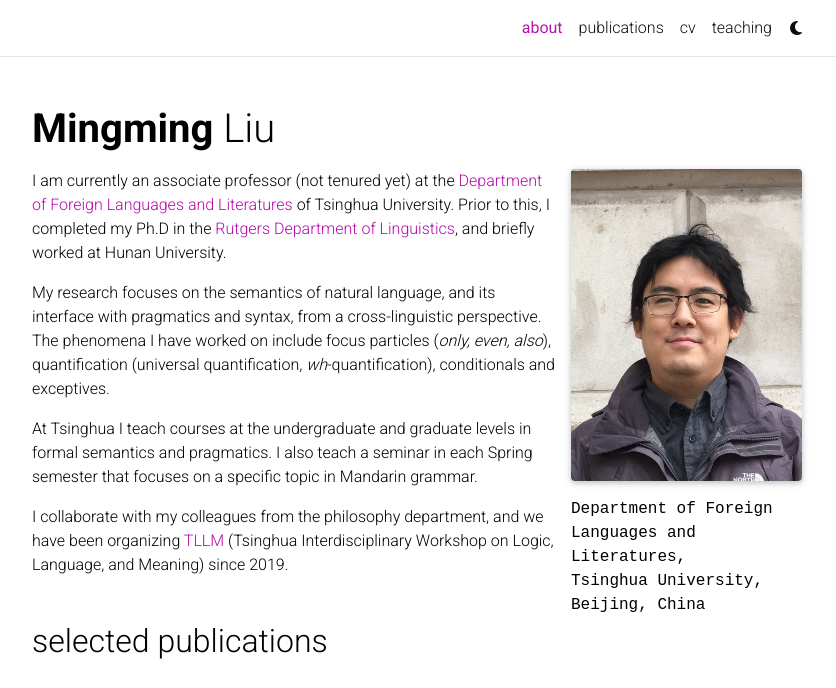
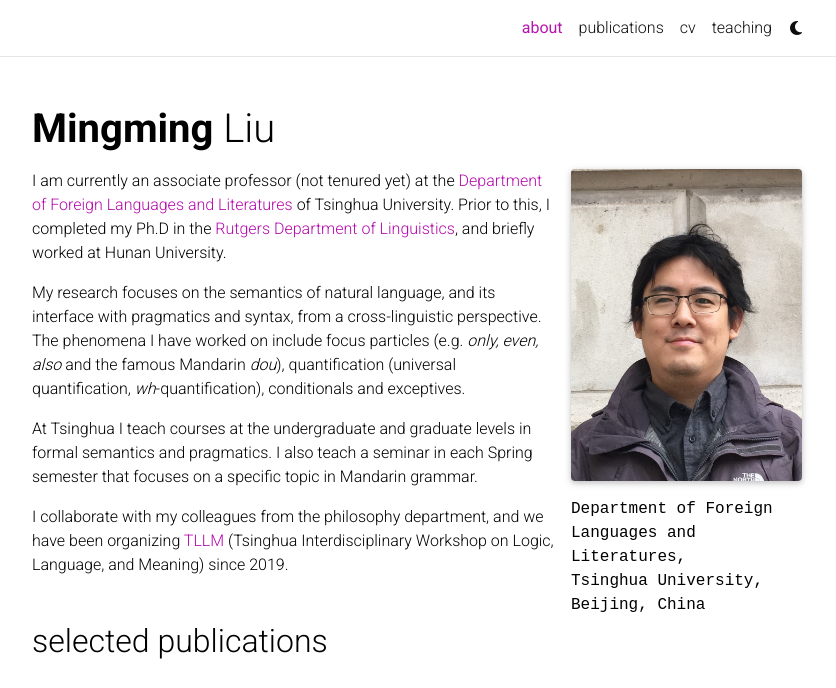
Before and after one commit to markliu02/markliu02.github.io, a Jekyll site: the page built from _pages/about.md, in a window 1280 px wide and 958 px high, cut to the strip 0-688 px from the top of the window. Shown: the whole strip, without its empty margins (223-1059 px from the left). Built offline with Jekyll 4.4.1, drawn with Linux system fonts in a browser that asks for light colours; full-size pictures stand in for the smaller copies a plugin makes; comment, search, counter and statistics services are not loaded; a style sheet for code colours, icons or effects is not loaded.

Commit message:
Update about.md

```diff
--- a/_pages/about.md
+++ b/_pages/about.md
@@ -21,7 +21,7 @@
 
 I am currently an associate professor (not tenured yet) at the [Department of Foreign Languages and Literatures](https://www.dfll.tsinghua.edu.cn/index.htm) of Tsinghua University.  Prior to this, I completed my Ph.D in the [Rutgers Department of Linguistics](https://ling.rutgers.edu), and briefly worked at Hunan University.
 
-My research focuses on the  semantics of natural language, and its interface with pragmatics and syntax, from a cross-linguistic perspective. The phenomena I have worked on include focus particles (*only, even, also*), quantification (universal quantification, *wh*-quantification), conditionals and exceptives.
+My research focuses on the  semantics of natural language, and its interface with pragmatics and syntax, from a cross-linguistic perspective. The phenomena I have worked on include focus particles (e.g. *only, even, also* and the famous Mandarin *dou*), quantification (universal quantification, *wh*-quantification), conditionals and exceptives.
 
 At Tsinghua I teach courses at the undergraduate and graduate levels in formal semantics and  pragmatics. I also teach a seminar in each Spring semester that focuses on a specific topic in Mandarin grammar.
 
```
